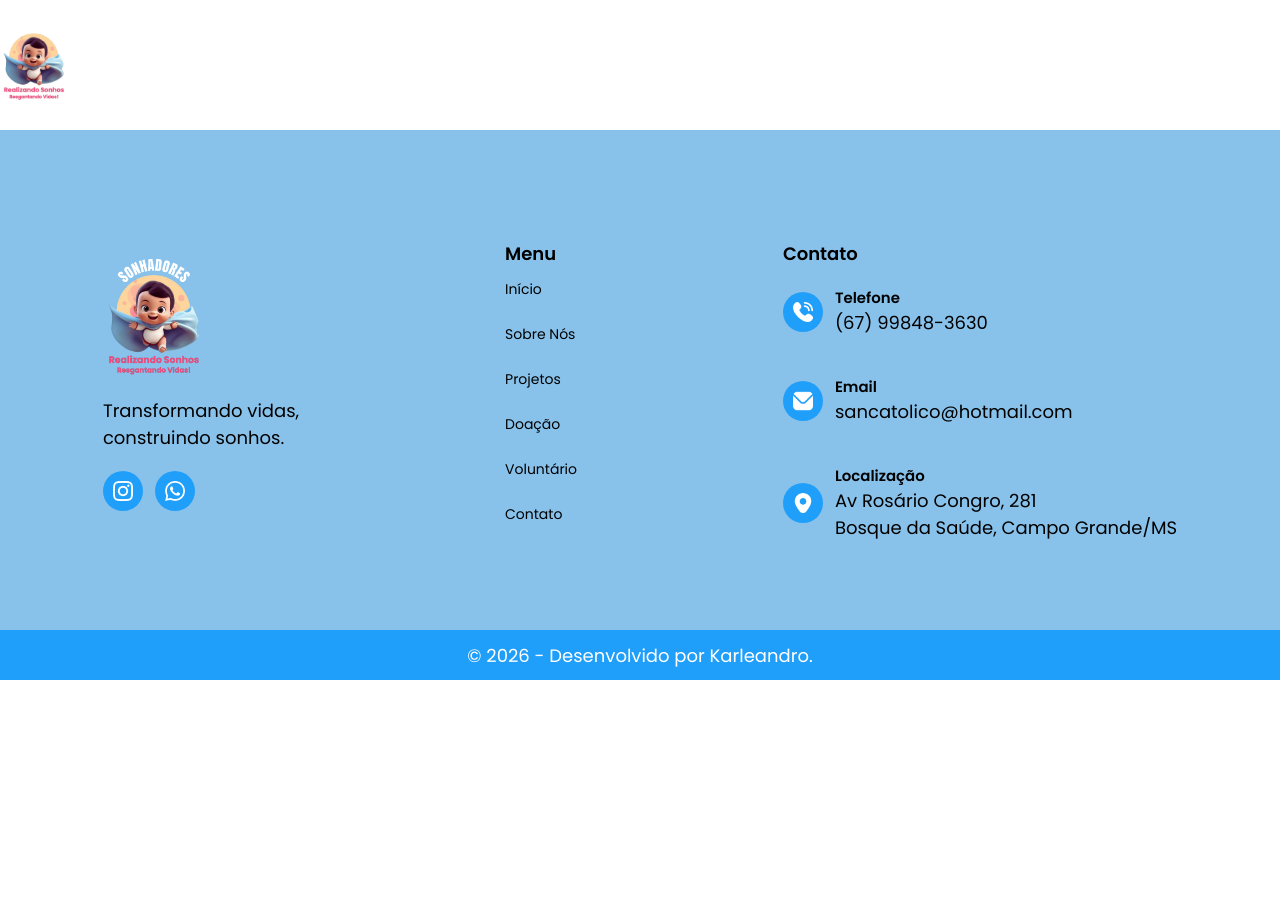
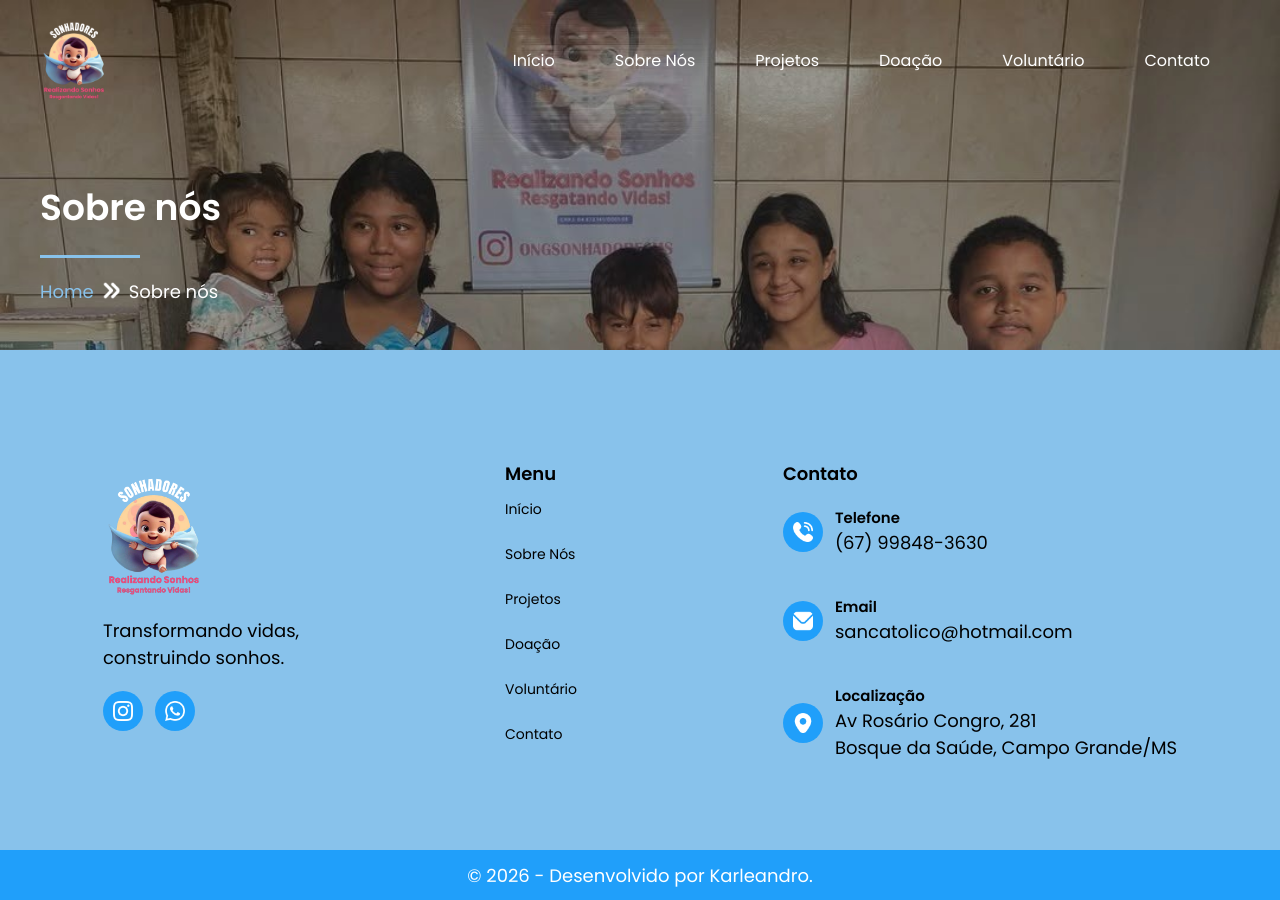
Before and after one commit to karleandrosilva/oscsonhadores, an Angular app: page /sobre-nos in a window 1280 px wide. Before the commit the page ends 800 px from the top, so only its background shows below. Built offline with nearby package versions, Linux system fonts and the light colour scheme.

Commit message:
feat: adiciona header da pagina sobre nós

```diff
--- /dev/null
+++ b/src/app/components/header/header.html
@@ -0,0 +1,17 @@
+<header class="header-2">
+    <app-navbar></app-navbar>
+
+    <h1 class="h1-2">Sobre nós</h1>
+        <div class="linhaX"></div>
+        <div style="display: flex;">
+
+            <span style="color: var(--cor-primaria);">Home</span>
+            <span>
+                <img class="setinha" ngSrc="/icons/seta.png" width="35" height="35" alt="seta" priority>
+
+            </span>
+            <span>Sobre nós</span>
+
+        </div>
+
+</header>
--- /dev/null
+++ b/src/app/components/header/header.scss
@@ -0,0 +1,13 @@
+.header-2 {
+    height: 350px;
+}
+
+.h1-2 {
+    font-size: 36px;
+    padding-top: 50px;
+}
+
+.setinha {
+    height: 25px;
+    padding: 0px 5px;
+}
--- a/src/app/components/navbar/navbar.html
+++ b/src/app/components/navbar/navbar.html
@@ -1,7 +1,7 @@
 <nav>
     <ul class="menu">
         <li class="logotipo">
-            <a href="#" id="aa">
+            <a routerLink="/" id="aa">
                 <img style="padding: 0px;" ngSrc="/imgs/logo.png" width="100" height="100" alt="localização" priority>
             </a>
         </li>
@@ -25,7 +25,7 @@
     @if(sidebarOpen) {
     <ul class="sidebar">
         <li (click)="hideSidebar()">
-            <a href="#">
+            <a routerLink="/">
                 <svg class="icon" xmlns="http://www.w3.org/2000/svg" height="24" viewBox="0 -960 960 960" width="24">
                     <path
                         d="m256-200-56-56 224-224-224-224 56-56 224 224 224-224 56 56-224 224 224 224-56 56-224-224-224 224Z" />
--- a/src/app/pages/home/home.scss
+++ b/src/app/pages/home/home.scss
@@ -1,12 +1,3 @@
-header {
-    padding: 0px 40px;
-    background-image: url('/imgs/teste2.jpg');
-    background-position: top;
-    background-size: cover;
-    color: white;
-    height: 450px;
-}
-
 .section-header {
     /* display: flex; */
     /* justify-content: space-between; */
@@ -158,7 +149,7 @@ h3 {
 @media (max-width: 930px) {
 
     header {
-        height: 550px;
+        height: 450px;
     }
 
     h1 {
--- a/src/app/pages/sobre-nos/sobre-nos.html
+++ b/src/app/pages/sobre-nos/sobre-nos.html
@@ -1,2 +1,3 @@
-<app-navbar></app-navbar>
+<app-header></app-header>
+
 <app-footer></app-footer>
--- a/src/app/pages/sobre-nos/sobre-nos.ts
+++ b/src/app/pages/sobre-nos/sobre-nos.ts
@@ -1,10 +1,11 @@
 import { Component } from '@angular/core';
 import { Footer } from "../../components/footer/footer";
 import { Navbar } from "../../components/navbar/navbar";
+import { Header } from '../../components/header/header';
 
 @Component({
   selector: 'app-sobre-nos',
-  imports: [Footer, Navbar],
+  imports: [Footer, Header],
   templateUrl: './sobre-nos.html',
   styleUrl: './sobre-nos.scss',
 })
--- a/src/styles.scss
+++ b/src/styles.scss
@@ -19,6 +19,15 @@
 body {
     background-color: white;
     font-size: 18px;
+}
+
+header {
+    padding: 0px 40px;
+    background-image: url('/imgs/teste2.jpg');
+    background-position: top;
+    background-size: cover;
+    color: white;
+    height: 450px;
 }
 
 // .svg {
```
Also changed, not shown: src/app/components/header/header.ts (added, +13 -0 lines), 1 other file (tests, documents, lock files or other folders).
